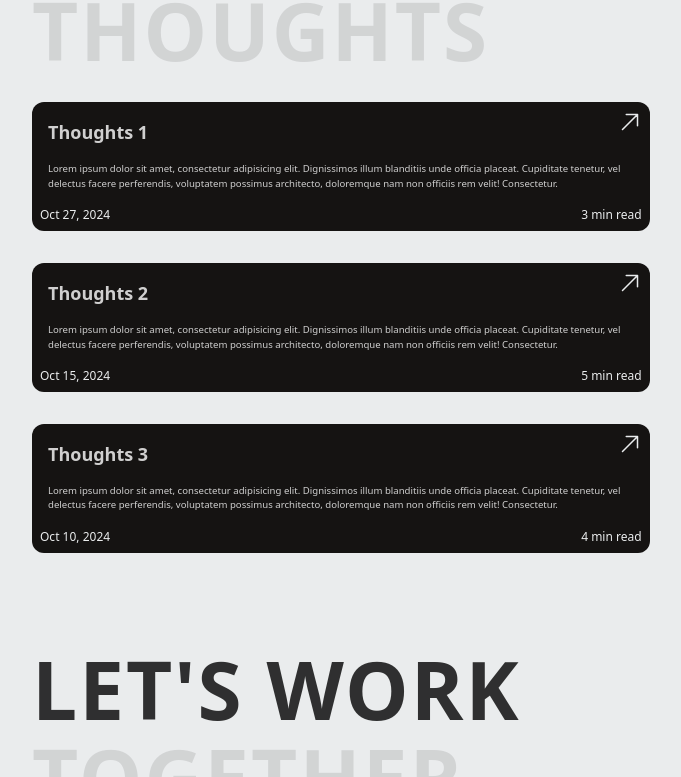
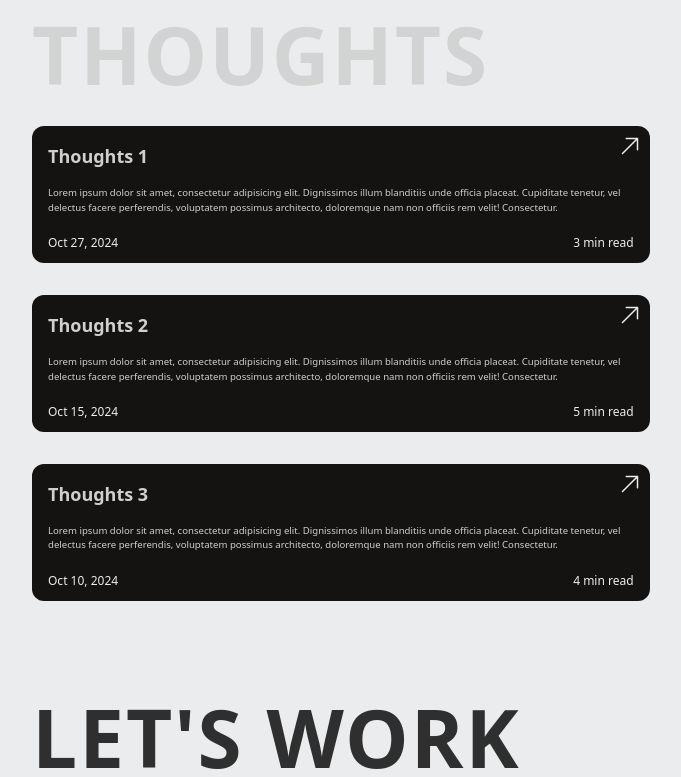
Before and after one commit to kay-sb/Portfolio, a React (Vite) app: page / in a window 1280 px wide. Shown: the part 2668-3445 px from the top of the page, without its empty margins (412-1093 px from the left). Built offline with nearby package versions, Linux system fonts and the light colour scheme.

Commit message:
Fix component styles: Adjusted title positioning

```diff
--- a/src/components/DesignThoughts.tsx
+++ b/src/components/DesignThoughts.tsx
@@ -62,7 +62,7 @@ const ThoughtsList: React.FC = () => {
               }`}
               onClick={() => thought.link && window.open(thought.link, "_blank")}
             >
-              <div className="flex-1">
+              <div className="mb-2 flex-1">
                 <h3
                   className={`text-lg font-semibold  top-4 left-4 ${
                     darkMode ? "text-text-title-dark" : "text-text-title-light"
@@ -79,12 +79,12 @@ const ThoughtsList: React.FC = () => {
                 </p>
 
                 {/* Date in bottom-left corner */}
-                <span className={`absolute bottom-2 left-2 text-xs ${ darkMode ? "text-dark-mode" : "text-light-mode"}`}>
+                <span className={`absolute bottom-3 left-4 text-xs ${ darkMode ? "text-dark-mode" : "text-light-mode"}`}>
                   {thought.date}
                 </span>
 
                 {/* Read time in bottom-right corner */}
-                <span className={`absolute bottom-2 right-2 text-xs ${ darkMode ? "text-dark-mode" : "text-light-mode"}`}>
+                <span className={`absolute bottom-3 right-4 text-xs ${ darkMode ? "text-dark-mode" : "text-light-mode"}`}>
                   {thought.readTime}
                 </span>
               </div>
--- a/src/components/ExperoenceList.tsx
+++ b/src/components/ExperoenceList.tsx
@@ -67,7 +67,7 @@ const ExperoenceList: React.FC = () => {
                   {experience.title}
                 </h3>
                 <p
-                  className={` text-[0.6rem] flex text-start ${
+                  className={`mb-2 text-[0.6rem] flex text-start ${
                     darkMode ? "text-text-title-dark" : "text-text-title-light"
                   }`}
                 >
```
